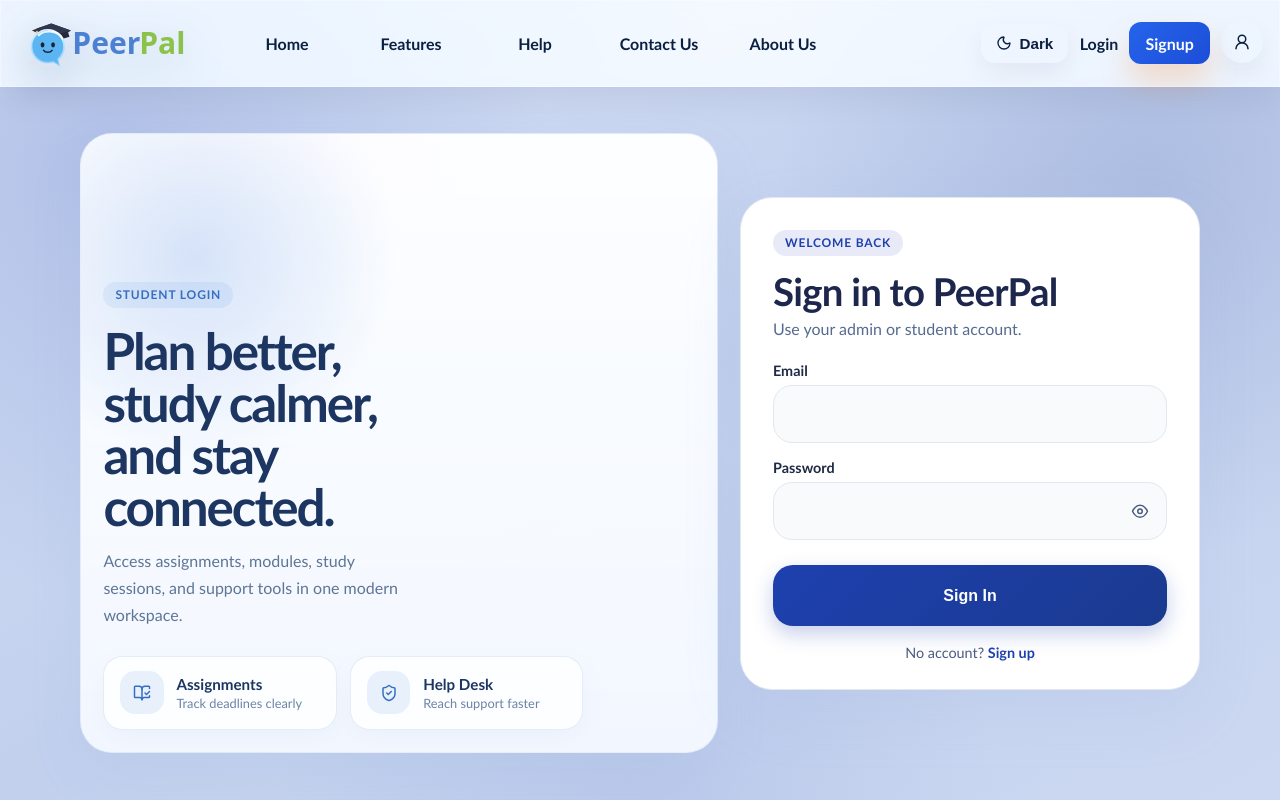
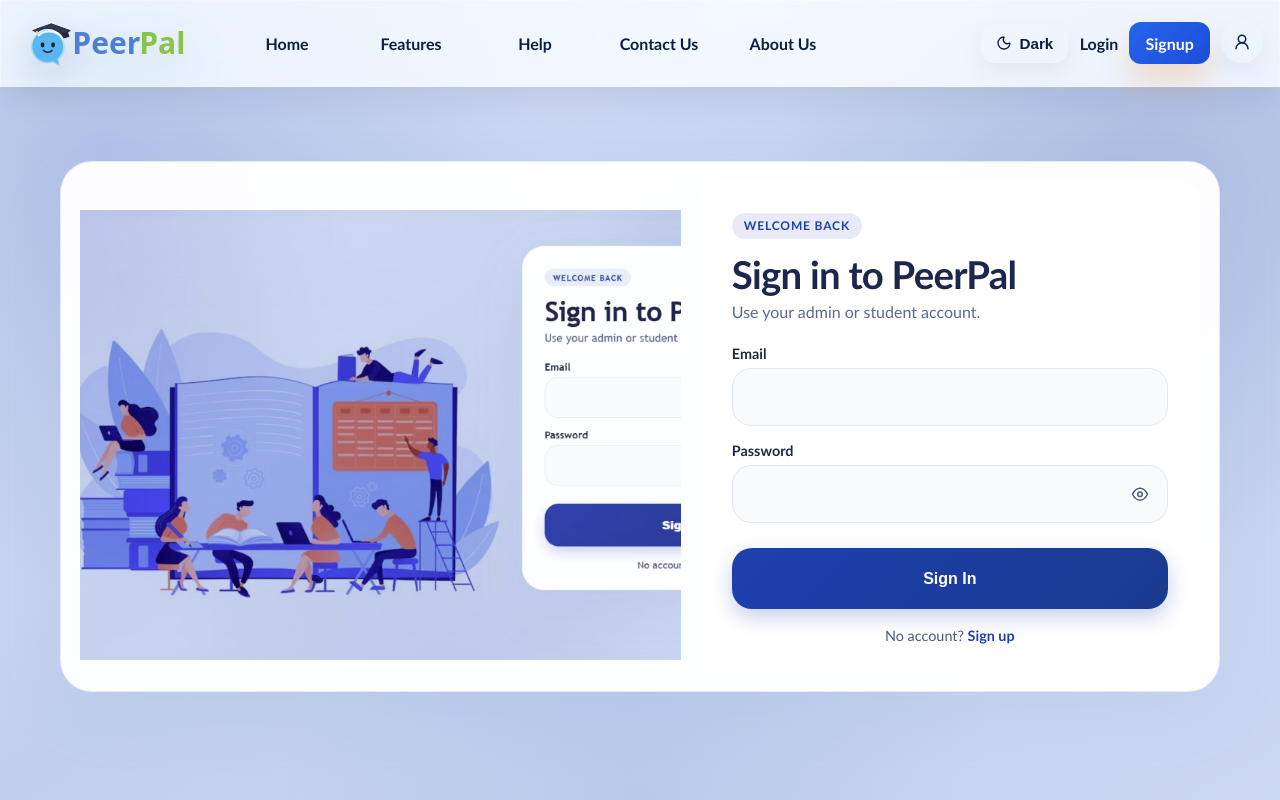
Before and after one commit to IT23145016/Copy_Peer_Pal, a React (Vite) app in the folder frontend/: page /login in a window 1280 px wide. Shown: the top 800 px of the page. Built offline with nearby package versions, Linux system fonts and the light colour scheme; no server answers.

Commit message:
update login page UI

```diff
--- a/frontend/src/pages/LoginPage.jsx
+++ b/frontend/src/pages/LoginPage.jsx
@@ -1,6 +1,5 @@
 import { useState } from "react";
 import { Link, useNavigate } from "react-router-dom";
-import { BookOpenCheck, ShieldCheck } from "lucide-react";
 import api from "../services/api";
 import { getDashboardPathByRole, setStoredAuth } from "../utils/auth";
 
@@ -46,35 +45,8 @@ export default function LoginPage() {
     <main className="landing landing-student">
       <section className="student-shell login-shell">
         <div className="login-center">
-          <aside className="login-visual" aria-hidden="true">
-            <span className="login-visual-kicker">Student Login</span>
-            <h2 className="login-visual-heading">Plan better, study calmer, and stay connected.</h2>
-            <p className="login-visual-sub">
-              Access assignments, modules, study sessions, and support tools in one modern workspace.
-            </p>
-
-            <div className="login-visual-highlights">
-              <div className="login-highlight-card">
-                <span className="login-highlight-icon">
-                  <BookOpenCheck size={18} />
-                </span>
-                <div>
-                  <strong>Assignments</strong>
-                  <small>Track deadlines clearly</small>
-                </div>
-              </div>
-              <div className="login-highlight-card">
-                <span className="login-highlight-icon">
-                  <ShieldCheck size={18} />
-                </span>
-                <div>
-                  <strong>Help Desk</strong>
-                  <small>Reach support faster</small>
-                </div>
-              </div>
-            </div>
-          </aside>
-
+          <div className="login-combined-card">
+            <div className="login-illustration-bg" aria-hidden="true" />
             <form className="login-card" onSubmit={onSubmit} noValidate>
               <div className="login-card-header">
                 <span className="login-badge">Welcome Back</span>
@@ -133,6 +105,7 @@ export default function LoginPage() {
               </p>
             </form>
           </div>
+        </div>
       </section>
     </main>
   );
```
Also changed, not shown: frontend/public/login-hero-bg.png (added), frontend/src/styles.css. Lines whose indentation alone changed are shown as unchanged.
